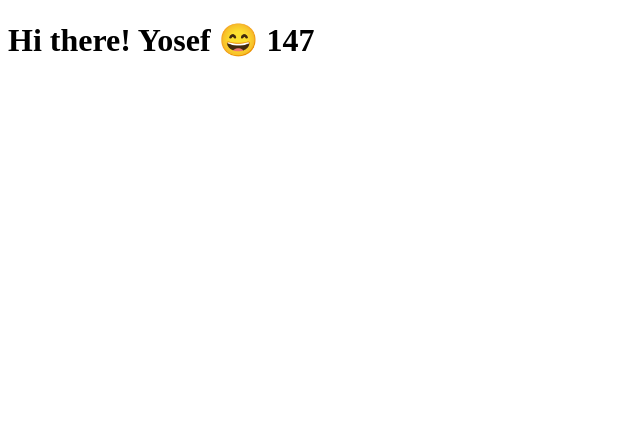
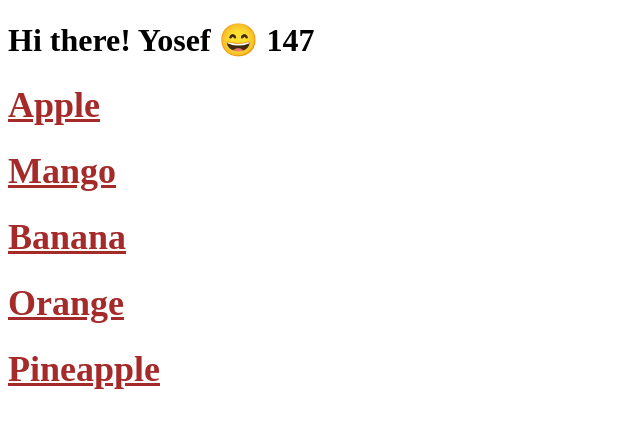
Before and after one commit to mercytv932/react-pro, a React (Vite) app: page / in a window 1280 px wide. Shown: the top 428 px of the page, without its empty margins (0-640 px from the left). Built offline with nearby package versions, Linux system fonts and the light colour scheme.

Commit message:
Fruits components

```diff
--- /dev/null
+++ b/src/App.css
@@ -0,0 +1,5 @@
+.fruits {
+  text-decoration: underline;
+  color: brown;
+  font-size: large;
+}
--- a/src/App.jsx
+++ b/src/App.jsx
@@ -1,16 +1,20 @@
+import "./App.css";
 import Hello from "./components/Hello";
-
+import Fruits from "./components/Fruits";
 function App(props) {
-  const seatNumbers = [1,4,7];
+  const seatNumbers = [1, 4, 7];
   const person = {
     name: "Yosef",
     greet: "Hi there!",
     emoji: "😄",
-    seatNumbers: [1,4,7]
-  }
-  return <>
-  <Hello person={person}/>
-  </>
+    seatNumbers: [1, 4, 7],
+  };
+  return (
+    <>
+      <Hello person={person} />
+      <Fruits className="fruits" />
+    </>
+  );
 }
 
 export default App;
--- /dev/null
+++ b/src/components/Fruits.jsx
@@ -0,0 +1,12 @@
+function Fruits() {
+  const fruits = ["Apple ", "Mango ", "Banana ", " Orange ", "Pineapple"];
+  return (
+    <div className="fruits">
+      {fruits.map((fruit) => (
+        <h1>{fruit}</h1>
+      ))}
+    </div>
+  );
+}
+
+export default Fruits;
```
